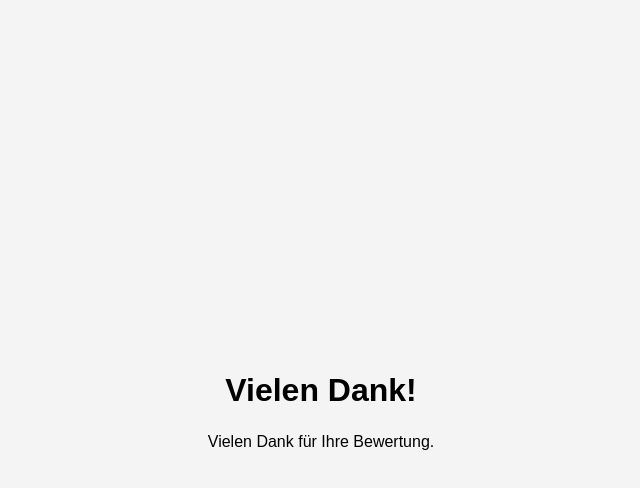
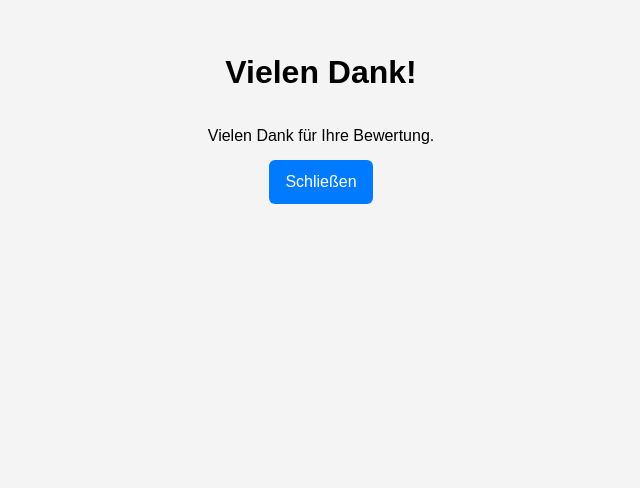
Before and after one commit to knoepffler/AudoraPlay, a website: page public/danke.html in a window 1280 px wide. Shown: the part 326-814 px from the top of the page, without its empty margins (319-959 px from the left). Drawn offline with Linux system fonts and the light colour scheme.

Commit message:
fix center

```diff
--- a/public/danke.html
+++ b/public/danke.html
@@ -6,6 +6,32 @@
   <title>AudoraPlay</title>
   <link rel="stylesheet" href="src/css/reset.css">
   <link rel="stylesheet" href="src/css/style.css">
+  <style>
+    html, body { height: 100%; }
+    body { margin: 0; }
+    main {
+      min-height: 100vh;
+      display: flex;
+      flex-direction: column;
+      align-items: center;
+      justify-content: center;
+      text-align: center;
+      gap: 12px;
+      padding: 16px;
+    }
+    button#close-modal {
+      background-color: var(--primary-color, #007bff);
+      color: #fff;
+      border: none;
+      border-radius: 6px;
+      padding: 10px 16px;
+      font-size: 1rem;
+      cursor: pointer;
+    }
+    button#close-modal:hover {
+      filter: brightness(0.95);
+    }
+  </style>
 </head>
 <body>
   <header>
@@ -15,8 +41,23 @@
   <main>
     <h1>Vielen Dank!</h1>
     <p>Vielen Dank für Ihre Bewertung.</p>
-
+    <button id="close-modal" type="button">Schließen</button>
   </main>
-
+  <script>
+    (function() {
+      var btn = document.getElementById('close-modal');
+      if (!btn) return;
+      btn.addEventListener('click', function() {
+        try {
+          if (window.parent && typeof window.parent.closeSurveyModal === 'function') {
+            window.parent.closeSurveyModal();
+            return;
+          }
+        } catch (e) { /* cross-origin guard */ }
+        // Fallback: try to close current window/tab if opened separately
+        window.close();
+      });
+    })();
+  </script>
 </body>
 </html>
```
